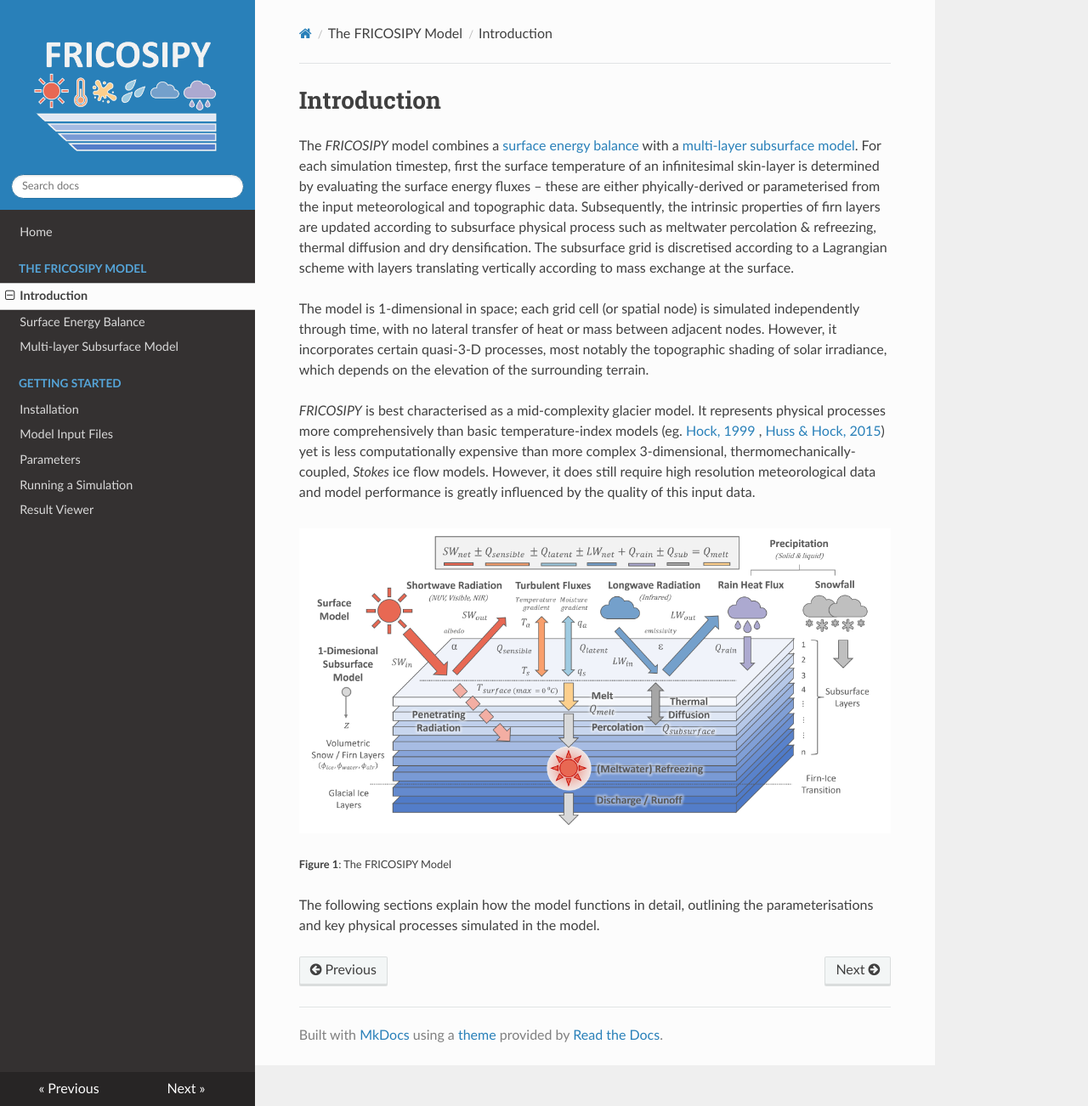
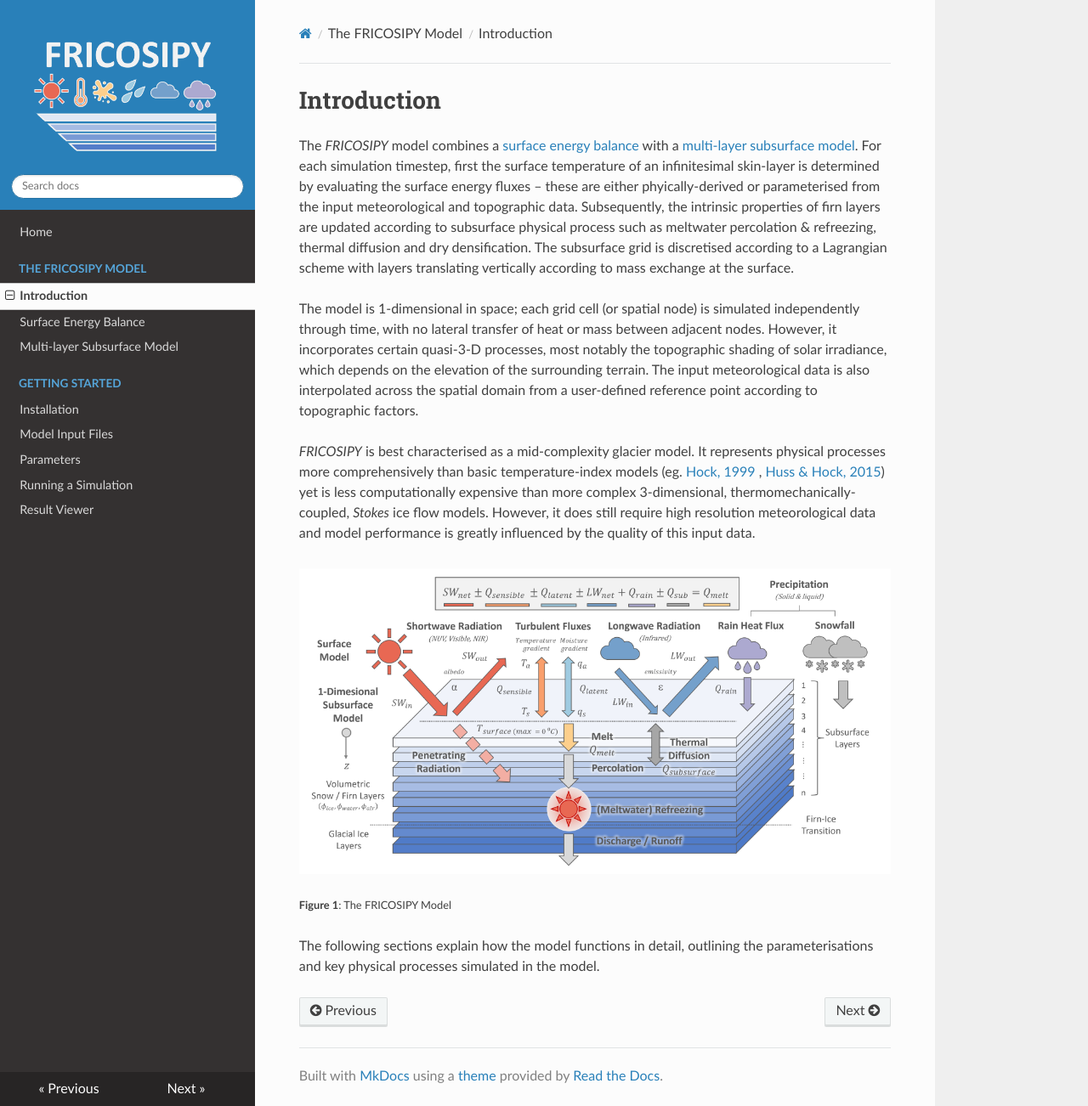
Before and after one commit to MarcusGastaldello/FRICOSIPY, an MkDocs documentation site: the page built from docs/introduction.md, in a window 1280 px wide and 1302 px high. Shown: the whole window at 85% size. Built offline with MkDocs 1.6.1, drawn with Linux system fonts in a browser that asks for light colours; nearby versions of some CDN libraries.

Commit message:
Update introduction.md

```diff
--- a/docs/introduction.md
+++ b/docs/introduction.md
@@ -2,7 +2,7 @@
 
 The *FRICOSIPY* model combines a [surface energy balance](https://fricosipy.readthedocs.io/en/latest/surface_energy_balance/) with a [multi-layer subsurface model](https://fricosipy.readthedocs.io/en/latest/subsurface_model/). For each simulation timestep, first the surface temperature of an infinitesimal skin-layer is determined by evaluating the surface energy fluxes – these are either phyically-derived or parameterised from the input meteorological and topographic data. Subsequently, the intrinsic properties of firn layers are updated according to subsurface physical process such as meltwater percolation & refreezing, thermal diffusion and dry densification. The subsurface grid is discretised according to a Lagrangian scheme with layers translating vertically according to mass exchange at the surface.
 
-The model is 1-dimensional in space; each grid cell (or spatial node) is simulated independently through time, with no lateral transfer of heat or mass between adjacent nodes. However, it incorporates certain quasi-3-D processes, most notably the topographic shading of solar irradiance, which depends on the elevation of the surrounding terrain.
+The model is 1-dimensional in space; each grid cell (or spatial node) is simulated independently through time, with no lateral transfer of heat or mass between adjacent nodes. However, it incorporates certain quasi-3-D processes, most notably the topographic shading of solar irradiance, which depends on the elevation of the surrounding terrain. The input meteorological data is also interpolated across the spatial domain from a user-defined reference point according to topographic factors.
 
 *FRICOSIPY* is best characterised as a mid-complexity glacier model. It represents physical processes more comprehensively than basic temperature-index models (eg. [Hock, 1999](https://doi.org/10.3189/S0022143000003087) , [Huss & Hock, 2015](https://doi.org/10.3389/feart.2015.00054)) yet is less computationally expensive than more complex 3-dimensional, thermomechanically-coupled, *Stokes* ice flow models. However, it does still require high resolution meteorological data and model performance is greatly influenced by the quality of this input data.
 
```
